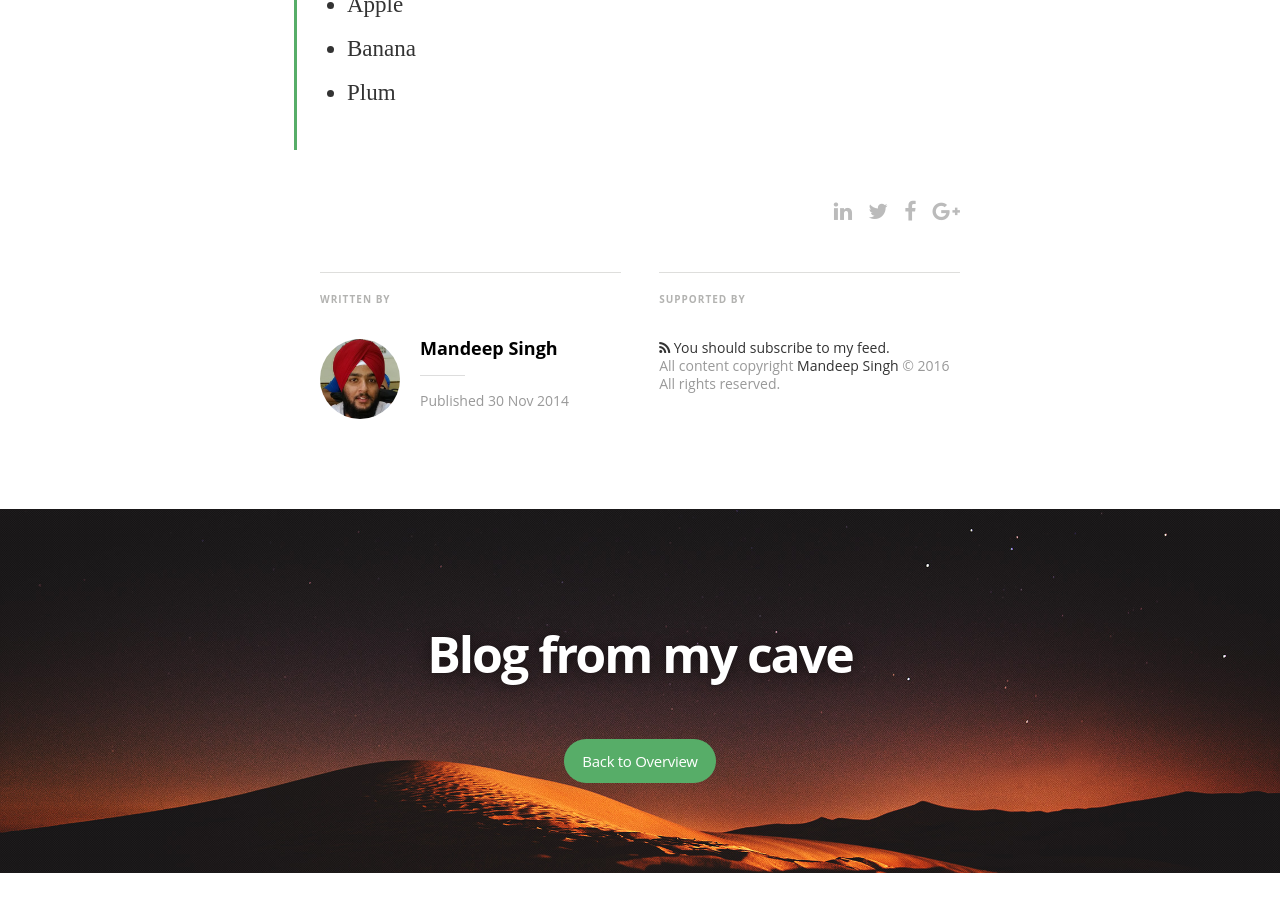
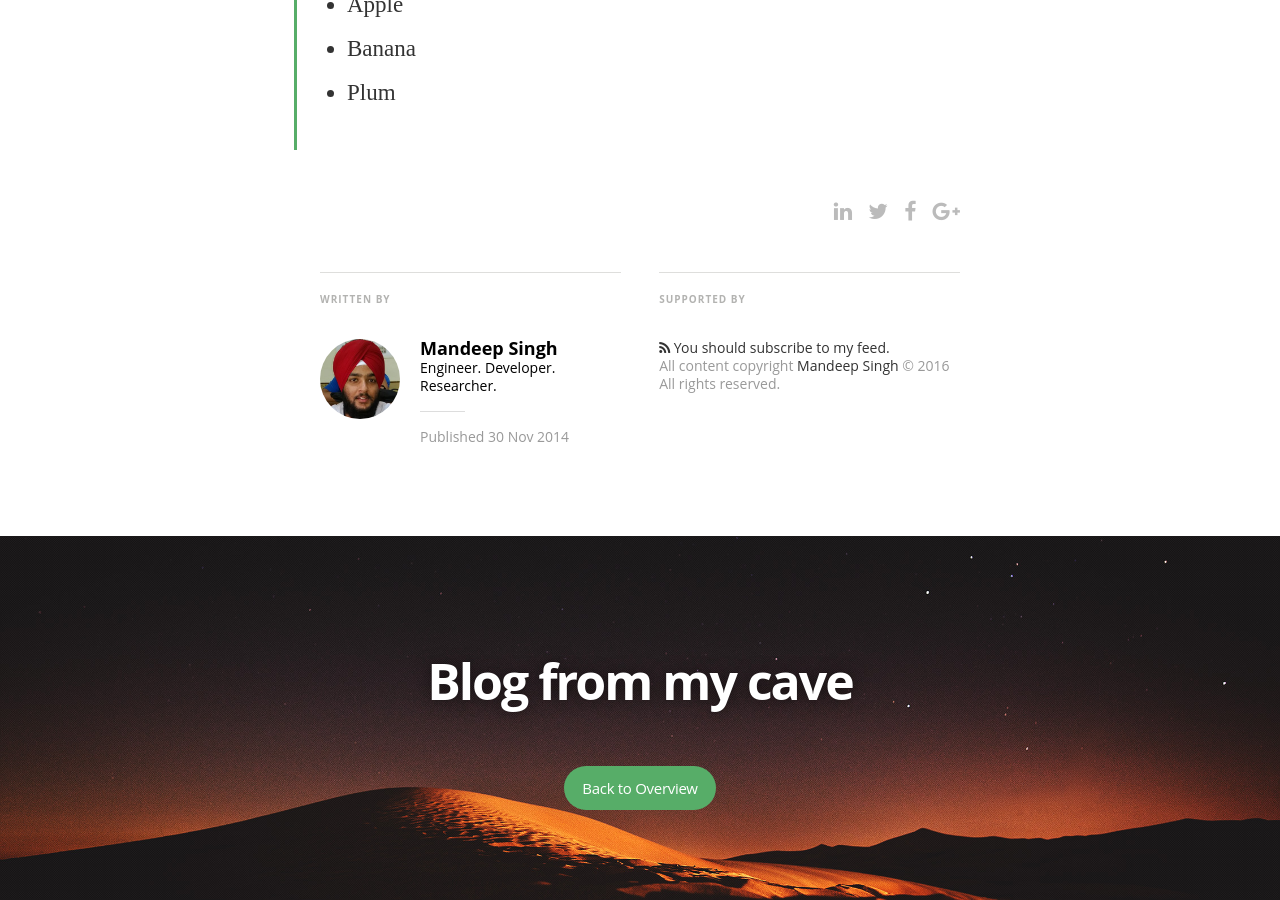
Before and after one commit to daxlab/blog, a Jekyll site: the page built from temp/2014-11-30-mediator_features.markdown, in a window 1280 px wide and 900 px high, scrolled down 2032 px. Built offline with Jekyll 4.4.1, drawn with Linux system fonts in a browser that asks for light colours; nearby versions of some CDN libraries; some web fonts are replaced; before the commit the page ends 2905 px from its top, so only the background shows below that.

Commit message:
fix author bio

```diff
--- a/_layouts/post.html
+++ b/_layouts/post.html
@@ -71,7 +71,7 @@
             <section class="author">
               <div class="author-image" style="background-image: url({{site.author_image}})">Blog Logo</div>
               <h4>{{ site.author }}</h4>
-              <p class="bio">{{author.bio}}</p>
+              <p class="bio">{{site.bio}}</p>
               <hr>
               <p class="published">Published <time datetime="{{ page.date | date: "%F %R" }}">{{ page.date | date_to_string }}</time></p>
             </section>
```
